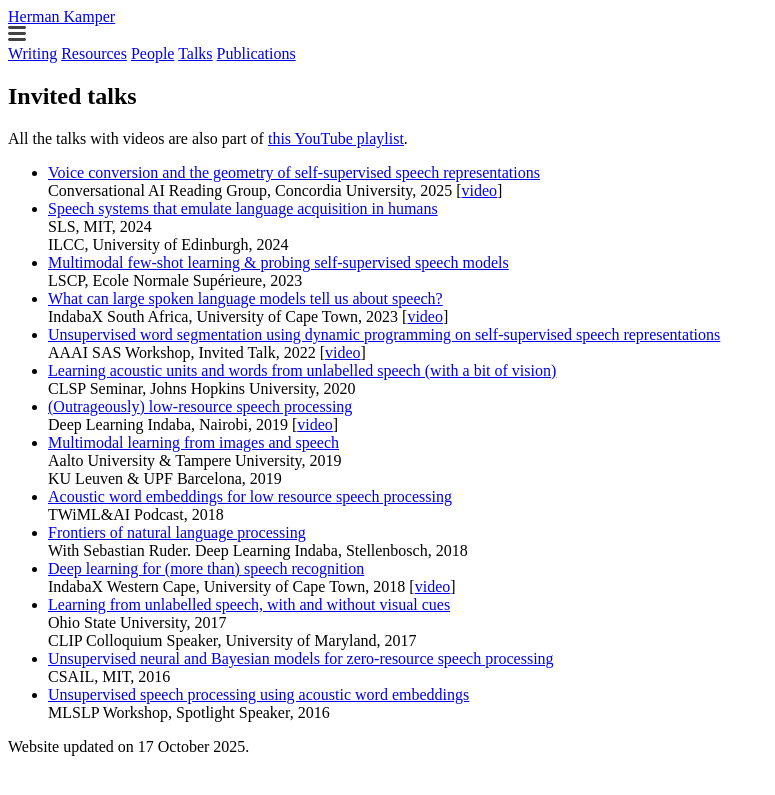
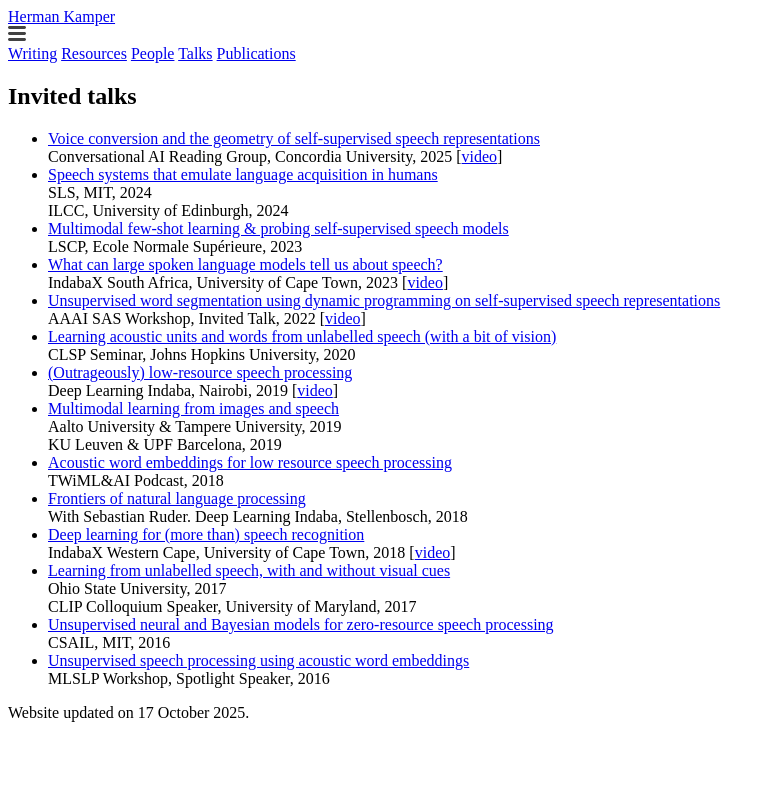
Before and after one commit to kamperh/kamperh.github.io, a Jekyll site: the page built from talks.md, in a window 1280 px wide. Shown: the top 795 px of the page, without its empty margins (0-775 px from the left). Built offline with Jekyll 4.4.1, drawn with Linux system fonts in a browser that asks for light colours; a style sheet for code colours, icons or effects is not loaded.

Commit message:
Update talks.md

```diff
--- a/talks.md
+++ b/talks.md
@@ -6,8 +6,6 @@ order: 4
 ---
 
 # Invited talks
-
-All the talks with videos are also part of [this YouTube playlist](https://www.youtube.com/playlist?list=PLmZlBIcArwhOcX0KF9aNc-BfZxd1xqF8H).
 
 - [Voice conversion and the geometry of self-supervised speech representations]({{site.url}}/slides/kamper_convairg2025_talk-compressed.pdf)
   Conversational AI Reading Group, Concordia University, 2025 [[video](https://youtu.be/L6SnWOui_7A)]
```
